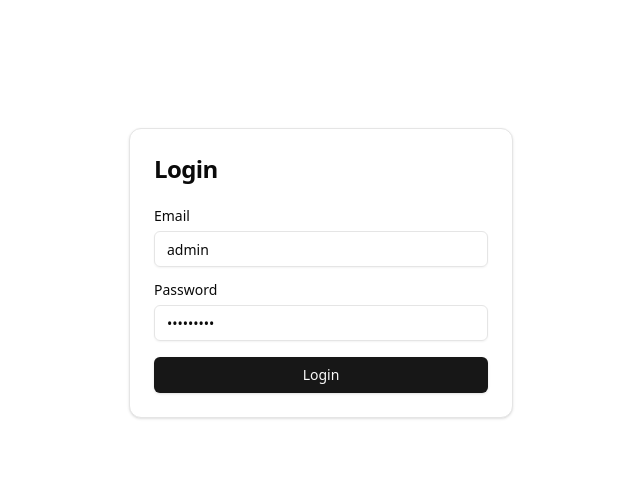
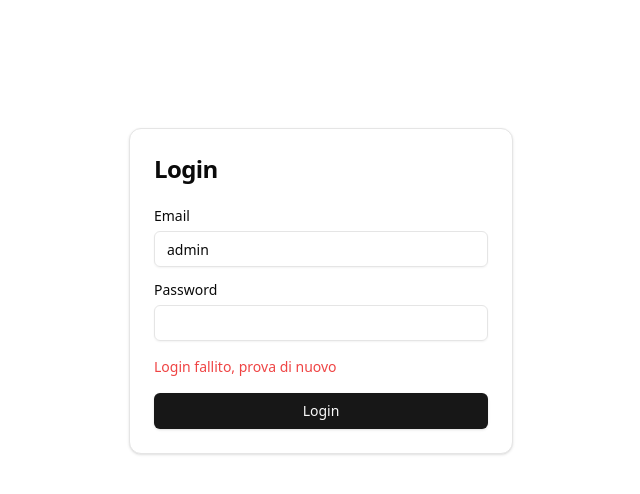
Before and after one commit to matteoMiglio/lil-tracker, a Vue app in the folder frontend/: page /login in a window 1280 px wide. Both pictures are taken after typing "Sample123" into the empty fields and a click on the button "Login". Shown: the top 494 px of the page, without its empty margins (319-959 px from the left). Built offline with nearby package versions, Linux system fonts and the light colour scheme; no server answers.

Commit message:
refactor: streamline login logic and enhance error handling in LoginView

```diff
--- a/frontend/src/stores/auth.ts
+++ b/frontend/src/stores/auth.ts
@@ -10,17 +10,10 @@ export const useAuthStore = defineStore("auth", {
   }),
   actions: {
     async login(username: string, password: string): Promise<void> {
-      try {
       console.debug("Logging in user");
 
       if (!username || !password) {
         throw new Error("Username and password are required");
-        }
-
-        // TODO: Remove this mock login logic
-        if (username === "admin" && password === "admin") {
-          this.isLoggedIn = true;
-          return;
       }
 
       const response = await fetch(`${API_BASE_URL}/login`, {
@@ -38,9 +31,6 @@ export const useAuthStore = defineStore("auth", {
       }
 
       this.isLoggedIn = true;
-      } catch (error: any) {
-        console.error(error.message);
-      }
     },
   },
 });
--- a/frontend/src/views/LoginView.vue
+++ b/frontend/src/views/LoginView.vue
@@ -20,13 +20,19 @@ const password = ref("");
 
 const authStore = useAuthStore();
 
+const error = ref<string | null>(null);
+
 const handleSubmit = async () => {
-  console.log("Form submitted");
-
-  await authStore.login(username.value, password.value);
+  try {
+    await authStore.login(username.value, password.value);
+  } catch (err) {
+    error.value = "Login fallito, prova di nuovo";
+  }
 
   if (authStore.isLoggedIn) {
     router.push({ name: "home" });
+  } else {
+    password.value = "";
   }
 };
 </script>
@@ -47,6 +53,9 @@ const handleSubmit = async () => {
             <Label for="password">Password</Label>
             <Input id="password" type="password" v-model="password" required />
           </div>
+          <div v-if="error && !password.length" class="text-sm text-red-500">
+            {{ error }}
+          </div>
           <Button type="submit" class="w-full"> Login </Button>
         </div>
       </form>
```
Lines whose indentation alone changed are shown as unchanged.
